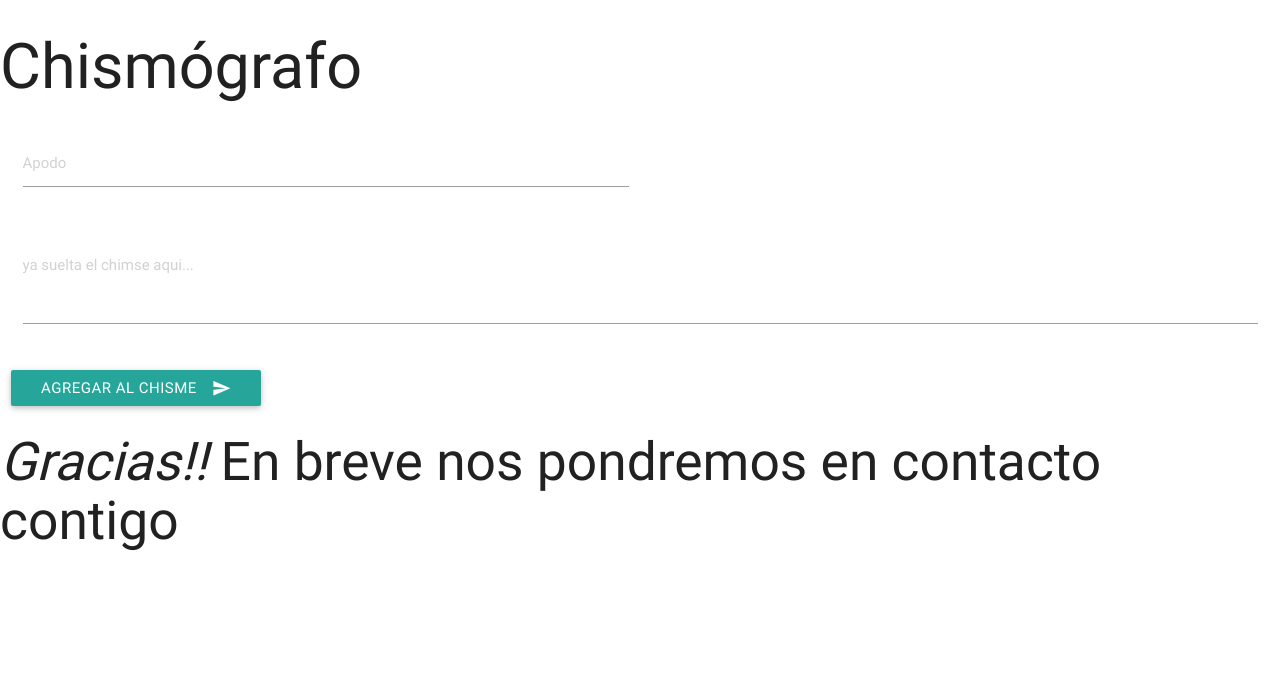
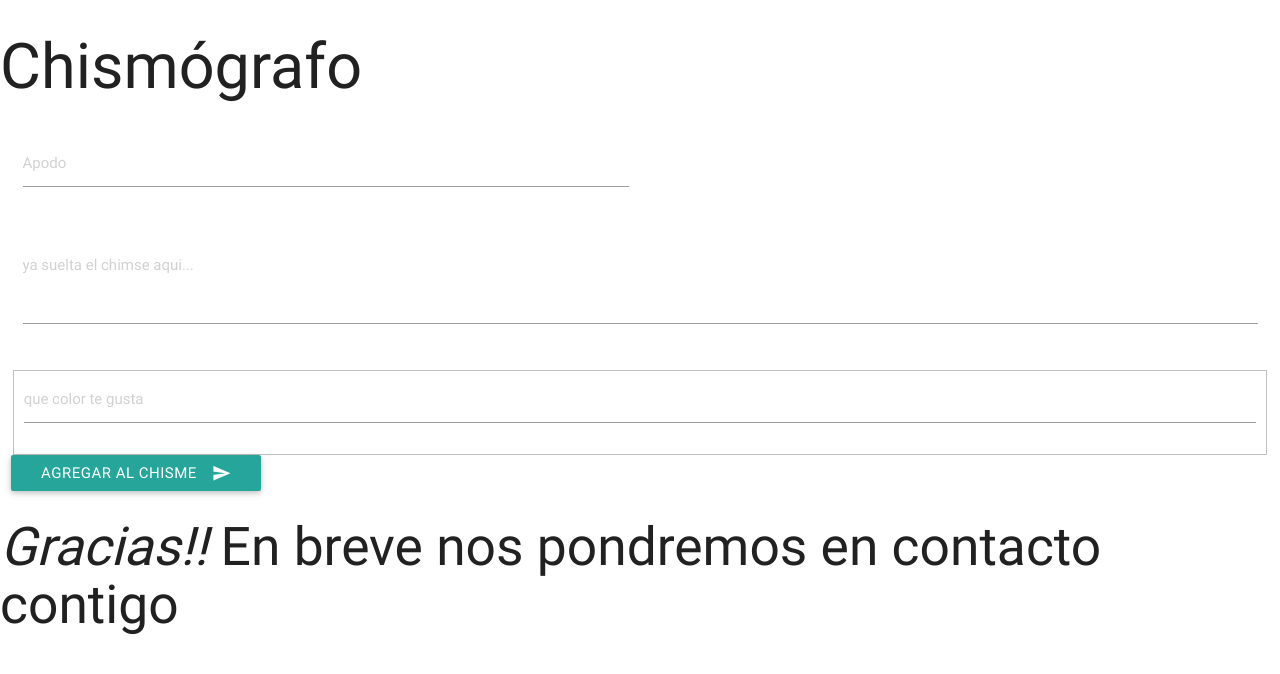
Before and after one commit to uracilo/chismografolatam, a plain HTML site: page index.html in a window 1280 px wide. Drawn offline with Linux system fonts and the light colour scheme.

Commit message:
agregando mas campos

```diff
--- a/index.html
+++ b/index.html
@@ -48,11 +48,18 @@
             <label for="Ya suelta el chisme"></label>
           </div>
       </div>
+<fieldset class="pure-group">
+  <label for="color"></label>
+  <input id="color" name="color" placeholder="que color te gusta" />
+</fieldset>
 
-     <button class="btn waves-effect waves-light" type="submit" name="action">Agregar al chisme
-    <i class="material-icons right">send</i>
-  </button>
 
+  <div>
+
+		     <button class="btn waves-effect waves-light" type="submit" name="action">Agregar al chisme
+		    <i class="material-icons right">send</i>
+		  </button>
+	</div>
 
     </form>
   </div>
```
